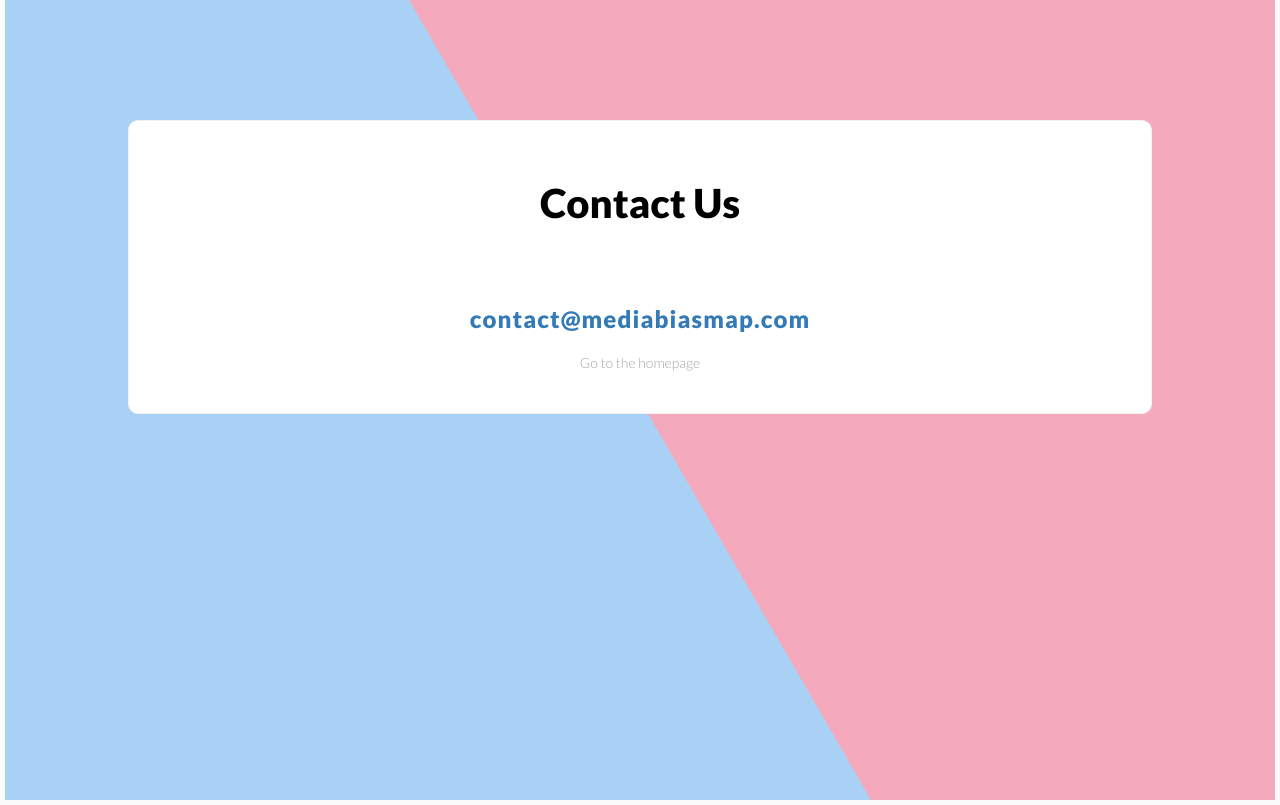
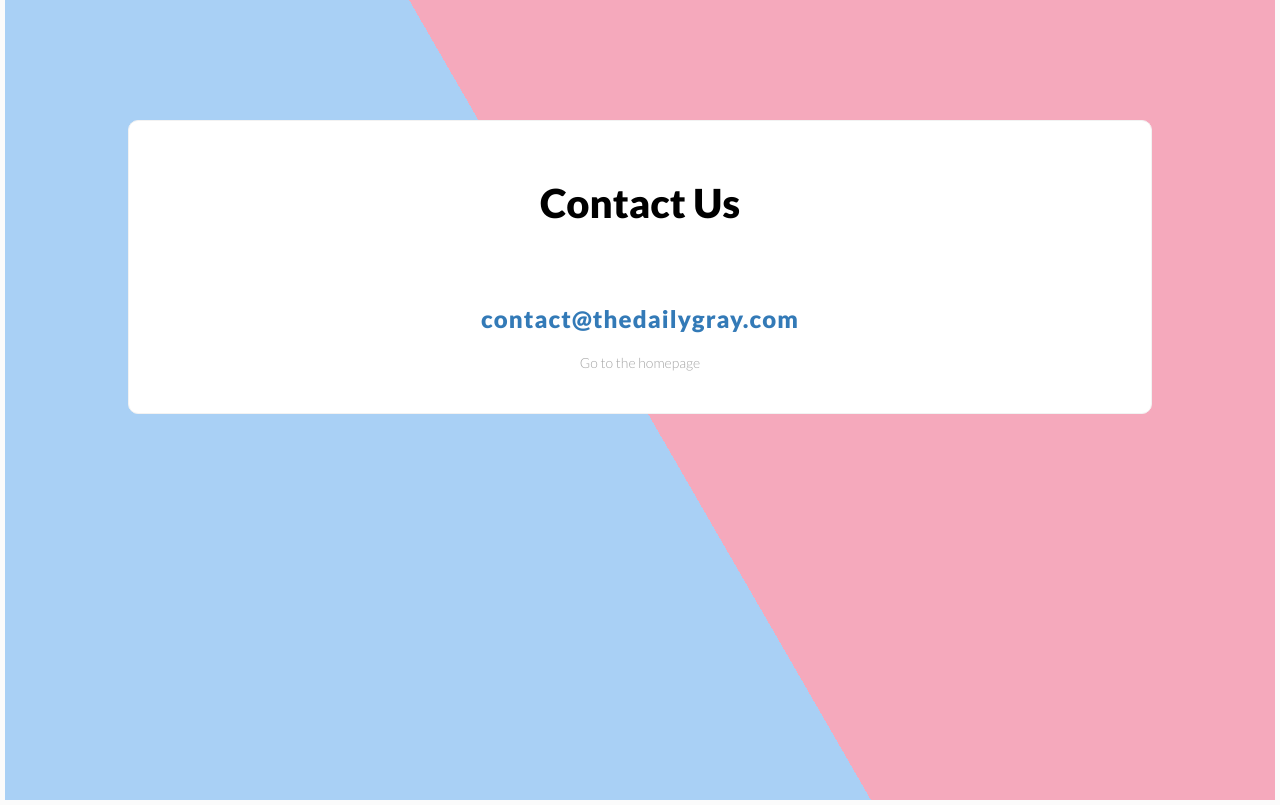
Before and after one commit to ryanjyost/The-Daily-Gray, a Node server app: page /contact-us in a window 1280 px wide. Run offline with Node 20, Linux system fonts and the light colour scheme; some libraries are stand-ins or nearby versions.

Commit message:
update contact email

```diff
--- a/views/pages/contactUs.ejs
+++ b/views/pages/contactUs.ejs
@@ -8,7 +8,7 @@
       <div id="inner-circle">
         <h3 id="sign-up-header">Contact Us</h3>
 
-        <h2><a id="contact-email" href="mailto:contact@mediabiasmap.com">contact@mediabiasmap.com</a></h2>
+        <h2><a id="contact-email" href="mailto:contact@thedailygray.com">contact@thedailygray.com</a></h2>
 
         <a id="home-from-signup-success" href="/">Go to the homepage</a>
      </div>
```
